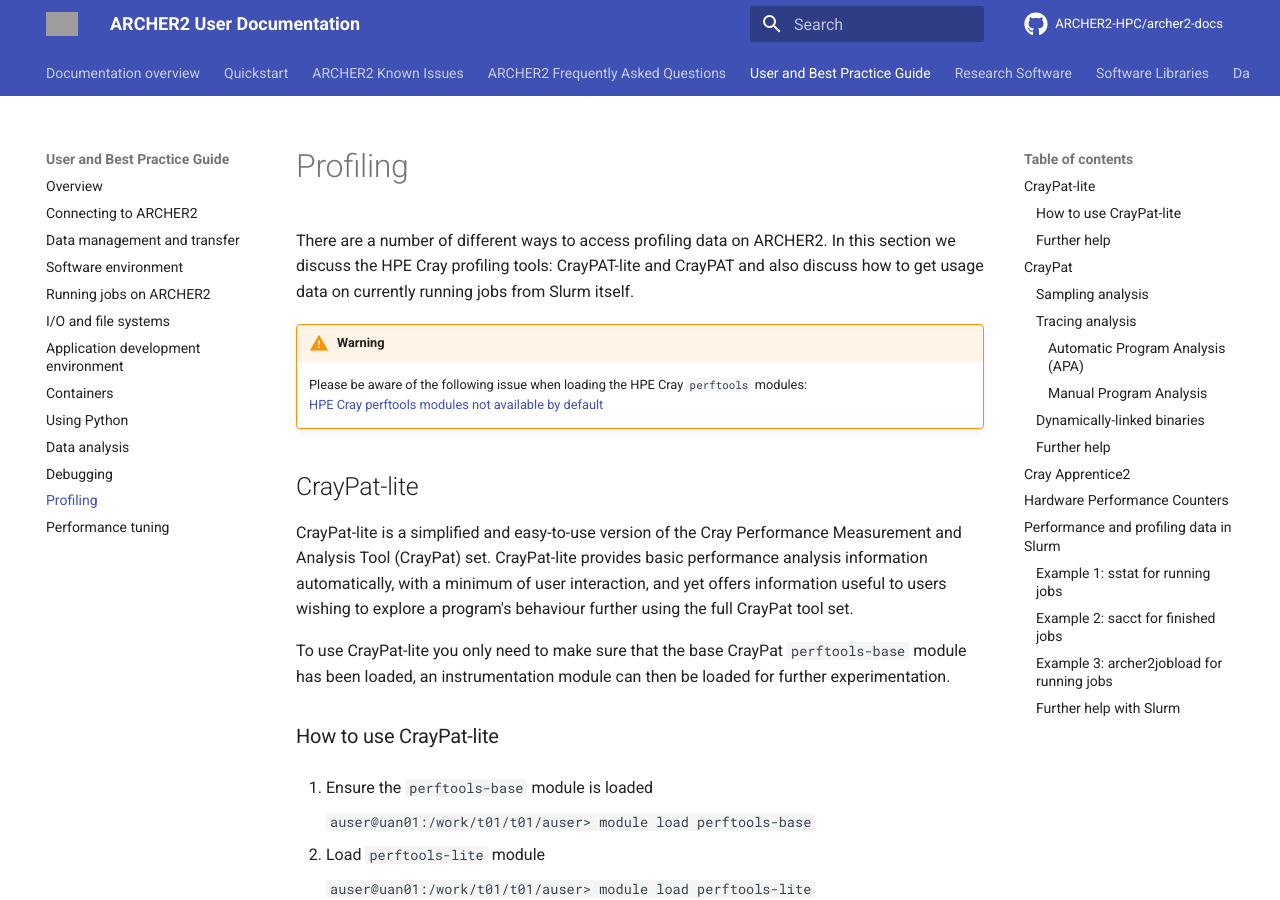
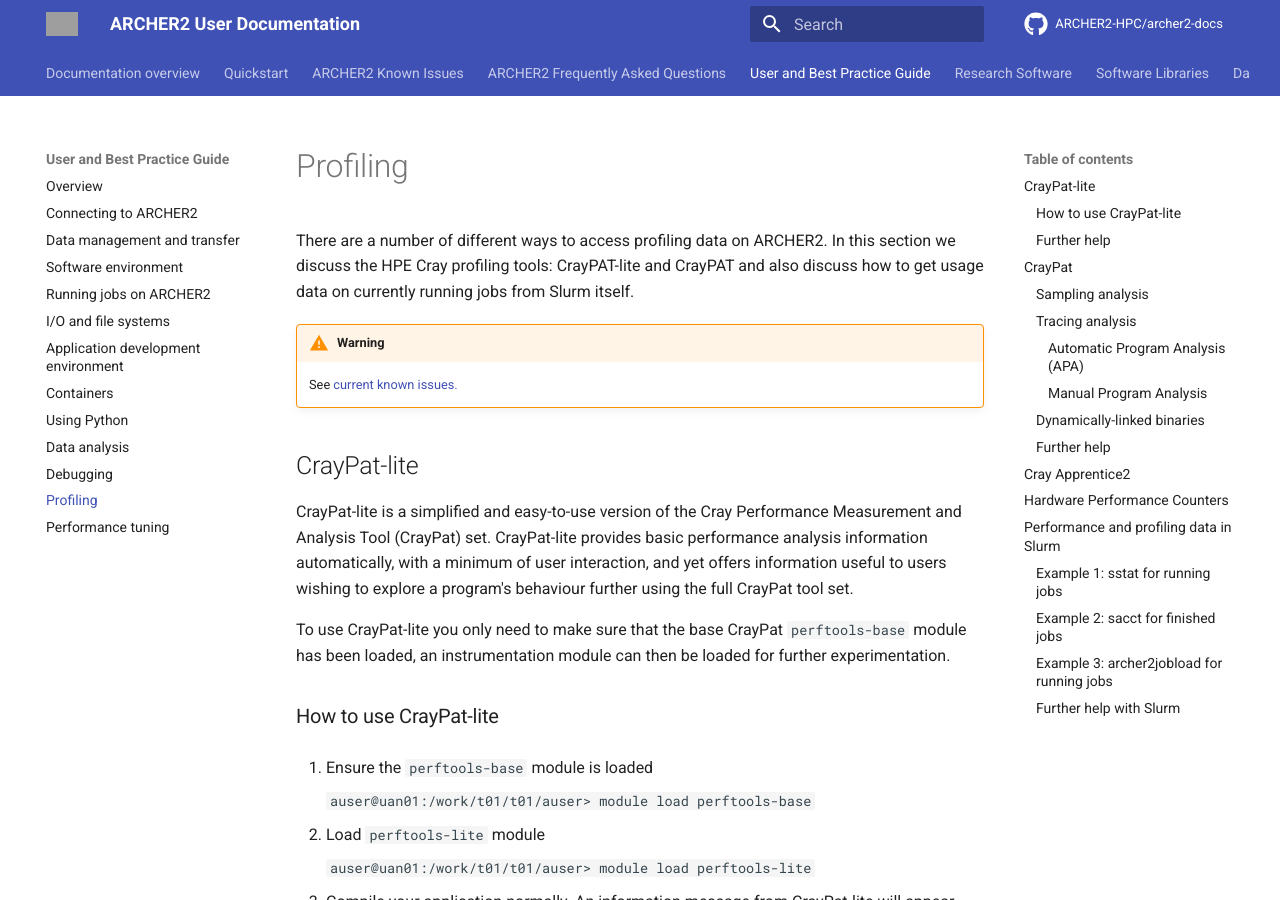
Before and after one commit to ARCHER2-HPC/archer2-docs, an MkDocs documentation site: the page built from docs/user-guide/profile.md, in a window 1280 px wide and 900 px high. Built offline with MkDocs 1.6.1 and Material for MkDocs 9.7.7, drawn with Linux system fonts in a browser that asks for light colours; comment, search, counter and statistics services are not loaded; grey boxes are pictures that could not be loaded.

Commit message:
Make warning more generic

```diff
--- a/docs/user-guide/profile.md
+++ b/docs/user-guide/profile.md
@@ -6,8 +6,7 @@
 on currently running jobs from Slurm itself.
 
 !!! warning
-    Please be aware of the following issue when loading the HPE Cray `perftools` modules:
-    [HPE Cray perftools modules not available by default](../known-issues/index.md#hpe-cray-perftools-modules-not-available-by-default-added-2021-04-27)
+    See [current known issues.](../known-issues/index.md)
 
 ## CrayPat-lite
 
```
